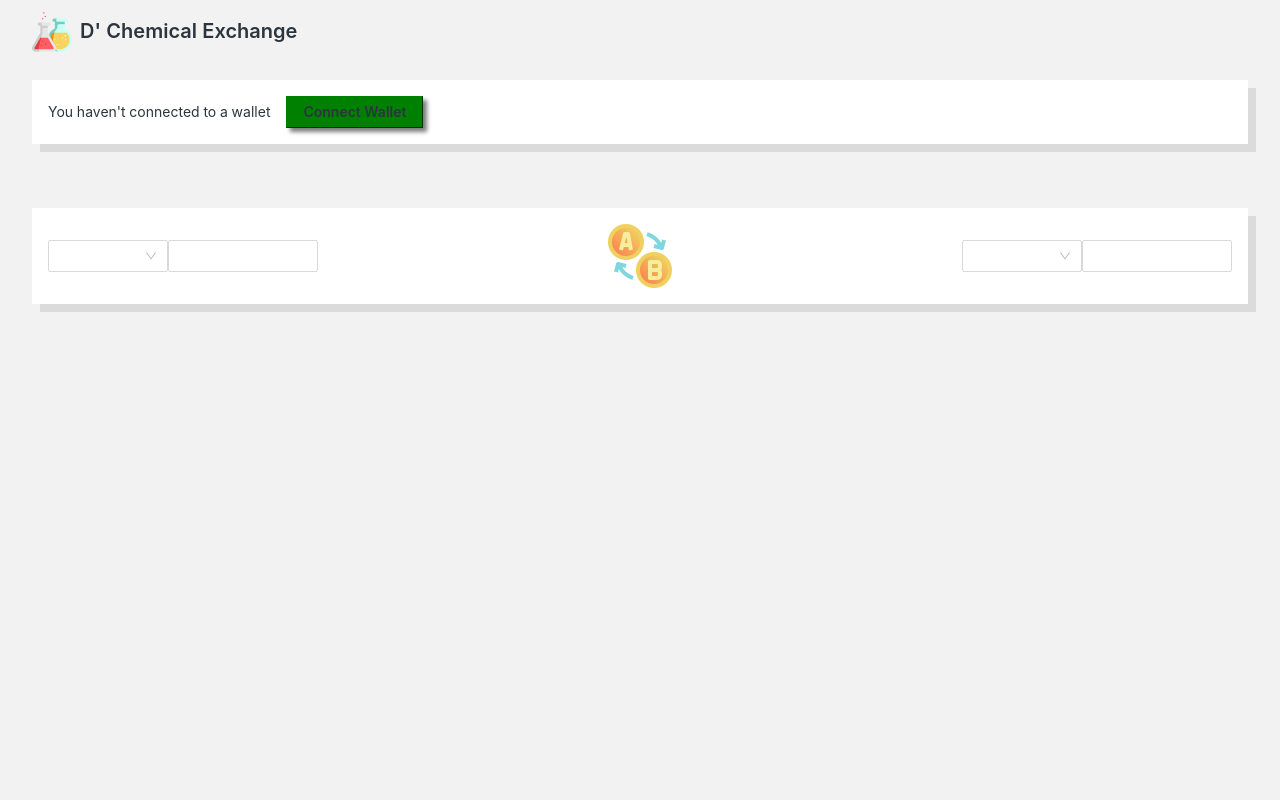
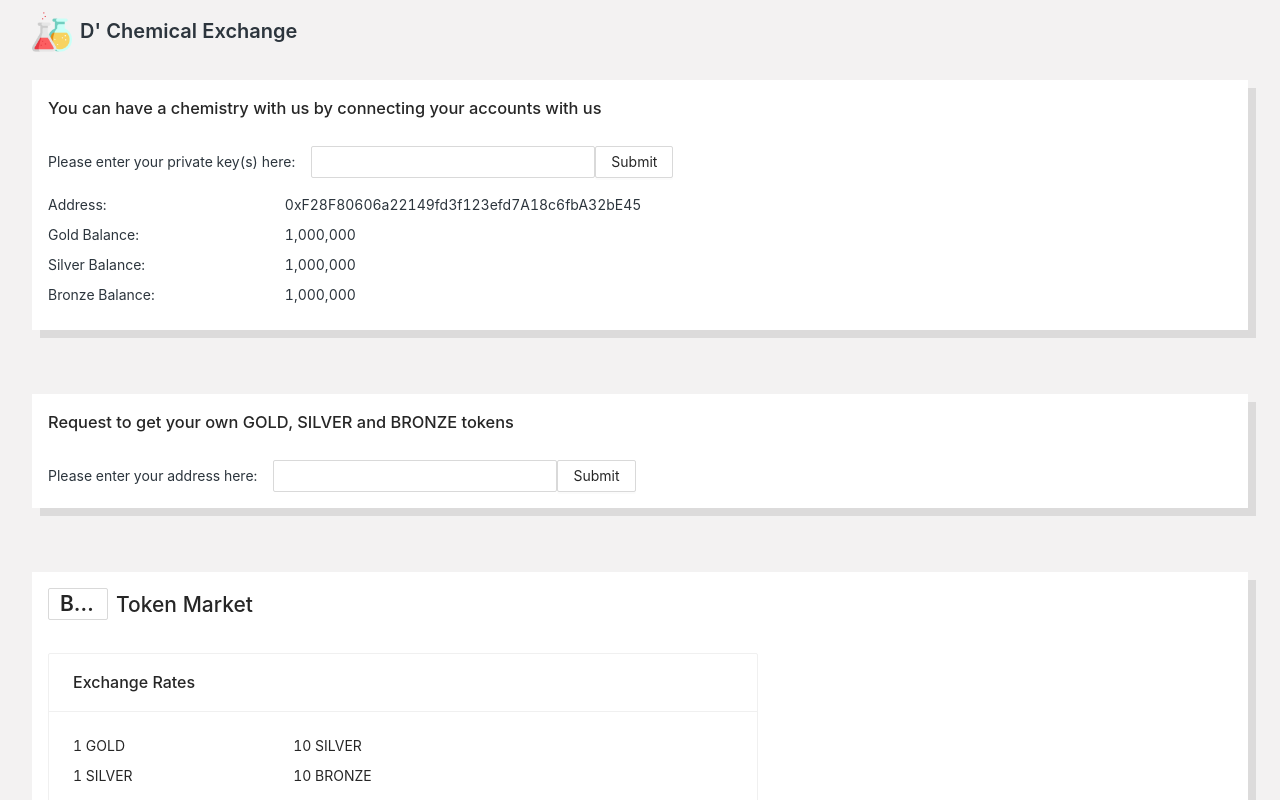
Before and after one commit to justinaquak/decentralized-exchange, a React (Create React App) app in the folder frontend/: page / in a window 1280 px wide. Built offline with nearby package versions, Linux system fonts and the light colour scheme.

Commit message:
Added rough structure of FE

```diff
--- /dev/null
+++ b/frontend/src/components/LabelAndField.js
@@ -0,0 +1,26 @@
+import { Row, Col, Space } from 'antd';
+import React from 'react'
+import './styles.css'
+
+function LabelAndField({label, field}) {
+  return (
+    <Row>
+      <Col span={8}>
+        <Space direction='vertical' size={8}>
+          {label.map((item, index) => {
+            return <span key={index}>{item}</span>
+          })}
+        </Space>
+      </Col>
+      <Col span={12}>
+        <Space direction='vertical' size={8}>
+          {field.map((item, index) => {
+            return <span key={index}>{item}</span>
+          })}
+        </Space>
+      </Col>
+    </Row>
+  );
+}
+
+export default LabelAndField;
--- a/frontend/src/components/styles.css
+++ b/frontend/src/components/styles.css
@@ -7,6 +7,7 @@
   box-shadow: 8px 8px #dcdbdb;
   color: #2c353d;
   padding: 16px;
+  position: relative;
 }
 
 .navbar-icon {
--- a/frontend/src/index.css
+++ b/frontend/src/index.css
@@ -34,3 +34,7 @@ button {
   height: 32px;
   width: 120px;
 }
+
+h2 {
+  margin-bottom: 0 !important;
+}
--- a/frontend/src/pages/Home.js
+++ b/frontend/src/pages/Home.js
@@ -1,10 +1,16 @@
-import React from 'react'
-import { Select, Input } from 'antd';
+import React, { useState } from 'react'
+import { Select, Input, Tooltip, Button, Space, Card, InputNumber, message } from 'antd';
 import 'antd/dist/antd.min.css';
 
 import NavBar from '../components/NavBar';
-import Card from '../components/Card';
+import CustomCard from '../components/Card';
 import './styles.css';
+import LabelAndField from '../components/LabelAndField';
+
+const marketOption = [
+  {value: 'buy', label: 'Buy'},
+  {value: 'sell', label: 'Sell'},
+]
 
 const option = [
   {value: 'GOLD', label: 'GOLD'},
@@ -12,28 +18,193 @@ const option = [
   {value: 'BRONZE', label: 'BRONZE'},
 ]
 
+const accountLabel = ['Address:', 'Gold Balance:', 'Silver Balance:', 'Bronze Balance:']
+const accountInfo = ['0xF28F80606a22149fd3f123efd7A18c6fbA32bE45', '1,000,000', '1,000,000', '1,000,000']
+
+const exchangeRate = ['1 GOLD', '1 SILVER', '100 BRONZE']
+const exchangeRateValue = ['10 SILVER', '10 BRONZE', '1 GOLD']
+
 function Home() {
+  const [privateKeys, setPrivateKeys] = useState('');
+
+  const checkBuyExchange = (C1, C2, V1, setV2, setE) => {
+    if ((C1 === 'GOLD' && C2 === 'SILVER') || (C1 === 'SILVER' && C2 === 'BRONZE')) {
+      setV2(V1 * 10)
+      setE(false)
+    }
+    if (C1 === 'GOLD' && C2 === 'BRONZE') {
+      setV2(V1 * 100)
+      setE(false)
+    }
+    if ((C1 === 'SILVER' && C2 === 'GOLD') || (C1 === 'BRONZE' && C2 === 'SILVER')) {
+      if (V1 >= 10 && V1 % 10 === 0) {setV2(V1 / 10); setE(false)}
+      else setE(true)
+    }
+    if (C1 === 'BRONZE' && C2 === 'GOLD') {
+      if (V1 >= 100 && V1 % 100 === 0) {setV2(V1 / 100); setE(false)}
+      else setE(true)
+    }
+  }
 
   function ConnectToMetaWallet() {
     return (
-      <div className="home-connect-meta-wallet">
-        <span>You haven't connected to a wallet</span>
-        <button style={{marginLeft: '16px'}}>Connect Wallet</button>
+      <div className="home-connect-meta-wallet-daddy">
+        <h3>You can have a chemistry with us by connecting your accounts with us</h3>
+        <div className="home-connect-meta-wallet">
+          <span>Please enter your private key(s) here:</span>
+          <Tooltip trigger={['hover']} title={"Seperate your private key(s) if any with , eg. 0xac0974bec3... , 0x59c6995e99..."} placement="bottomLeft">
+            <Input
+              style={{marginLeft: '16px', width: '40%'}}
+              allowClear
+              onChange={(e) => setPrivateKeys(e.target.value)}
+              onPressEnter={(e) => console.log(e.target.value)}
+            />
+          </Tooltip>
+          <Button onClick={() => console.log(privateKeys)}>Submit</Button>
+        </div>
+        <Space direction="vertical" size={8} style={{width: '60%', height: '120px', overflow: 'auto'}}>
+          <LabelAndField label={accountLabel} field={accountInfo} />
+        </Space>
+      </div>
+    )
+  }
+
+  function Faucet() {
+    return (
+      <div className="home-connect-meta-wallet-daddy">
+        <h3>Request to get your own GOLD, SILVER and BRONZE tokens</h3>
+        <div className="home-connect-meta-wallet">
+          <span>Please enter your address here:</span>
+          <Tooltip trigger={['hover']} title={"Seperate your private key(s) if any with , eg. 0xac0974bec3... , 0x59c6995e99..."} placement="bottomLeft">
+            <Input
+              style={{marginLeft: '16px', width: '40%'}}
+              allowClear
+              onChange={(e) => setPrivateKeys(e.target.value)}
+              onPressEnter={(e) => console.log(e.target.value)}
+            />
+          </Tooltip>
+          <Button onClick={() => console.log(privateKeys)}>Submit</Button>
+        </div>
       </div>
     )
   }
 
   function SwapTokens() {
+    const [currency1, setCurrency1] = useState('GOLD');
+    const [currency2, setCurrency2] = useState('');
+    const [error, setError] = useState(false);
+    const [tabulate, setTabulate] = useState(0);
+    const [volume, setVolume] = useState(0);
+
     return (
-      <div className="home-swap-token">
-        <div>
-          <Select className='select' options={option}/>
-          <Input className='input' />
+      <div className='home-swap-token-daddy'>
+        <div className="home-swap-token" style={{justifyContent: 'flex-start', marginBottom: '32px'}}>
+          <Select
+            className='select swap'
+            style={{marginRight: '8px', width: '60px'}}
+            defaultValue="Buy"
+            options={marketOption}
+            suffixIcon={false}
+          />
+          <h2>Token Market</h2>
         </div>
-        <img alt="swap-coins" src="./swap.png" style={{height: '64px'}}/>
-        <div>
-          <Select className='select' options={option}/>
-          <Input className='input' />
+        <div className="home-swap-token" style={{justifyContent: 'flex-start', marginBottom: '32px'}}>
+          <Card title="Exchange Rates" style={{width: '60%'}}>
+            <LabelAndField label={exchangeRate} field={exchangeRateValue} />
+          </Card>
+        </div>
+        <div className="home-swap-token" style={{marginBottom: '16px'}}>
+          <div>
+            <Select
+              className='select'
+              options={option}
+              value={currency1}
+              status={error ? "error": ""}
+              onChange={(value) => {
+                setCurrency1(value)
+                if (value === currency2) {
+                  setError(true)
+                  message.error("Cannot exchange same currencies!")
+                } else {
+                  setError(false)
+                  checkBuyExchange(value, currency2, volume, setTabulate, setError)
+                }
+              }}
+            />
+            <InputNumber
+              className='input'
+              value={volume}
+              status={error ? "error": ""}
+              onChange={(value) => {
+                setVolume(value)
+                checkBuyExchange(currency1, currency2, value, setTabulate, setError)
+              }}
+            />
+          </div>
+          <img alt="swap-coins" src="./swap.png" style={{height: '64px'}}/>
+          <div>
+            <Select
+              className='select'
+              options={option}
+              status={error ? "error": ""}
+              value={currency2}
+              onChange={(value) => {
+                setCurrency2(value)
+                if (value === currency1) {
+                  setError(true)
+                  message.error("Cannot exchange same currencies!")
+                } else {
+                  setError(false)
+                  checkBuyExchange(currency1, value, volume, setTabulate, setError)
+                }
+              }}
+            />
+            <Input disabled className='input' value={tabulate} />
+          </div>
+        </div>
+        <Space direction="vertical" size={4}>
+          <span>Due to the exchange rates:</span>
+          <span>1. Minimum of 10 Silver is required to buy/sell 1 Gold eg. 10 Silver to 1 Gold</span>
+          <span>2. Silver must be in multiples of 10 to buy/sell Gold eg. 30 Silver to 3 Gold, 60 Silver to 6 Gold</span>
+          <span>3. Minimum of 10 Bronze is required to buy/sell 1 Silver eg. 10 Bronze to 1 Silver</span>
+          <span>4. Bronze must be in multiples of 10 to buy/sell Silver eg. 30 Bronze to 3 Silver, 60 Bronze to 6 Silver</span>
+          <span>5. Minimum of 100 Bronze is required to buy/sell 1 Gold eg. 100 Bronze to 1 Gold</span>
+          <span>6. Bronze must be in multiples of 100 to buy/sell Gold eg. 300 Bronze to 3 Gold, 600 Bronze to 6 Gold</span>
+        </Space>
+      </div>
+    )
+  }
+
+  function SwapLimitTokens() {
+    return (
+      <div className='home-swap-token-daddy'>
+        <div className="home-swap-token" style={{justifyContent: 'flex-start', marginBottom: '32px'}}>
+          <Select
+            className='select swap'
+            style={{marginRight: '8px', width: '60px'}}
+            defaultValue="Buy"
+            options={marketOption}
+            suffixIcon={false}
+          />
+          <h2>Token Limit Market</h2>
+        </div>
+        <div className="home-swap-token" style={{justifyContent: 'flex-start', marginBottom: '32px'}}>
+          <Card title="Exchange Rates" style={{width: '60%'}}>
+            <LabelAndField label={[]} field={[]} />
+          </Card>
+        </div>
+        <div className="home-swap-token" style={{marginBottom: '16px'}}>
+          <div>
+            <Select className='select' defaultValue="GOLD" options={option}/>
+            <Input className='input' onChange={(e) => console.log(e.target.value)} addonBefore="$"/>
+            <Input className='input' onChange={(e) => console.log(e.target.value)} addonAfter="AMT"/>
+          </div>
+          <img alt="swap-coins" src="./swap.png" style={{height: '64px'}}/>
+          <div style={{width: '420px', justifyContent: 'center', display: 'flex'}}>
+            <Select className='select' options={option}/>
+            {/* <Input className='input' addonBefore="$"/>
+            <Input className='input' onChange={(e) => console.log(e.target.value)} addonAfter="AMT"/> */}
+          </div>
         </div>
       </div>
     )
@@ -43,8 +214,10 @@ function Home() {
     <div className="home-big-daddy">
       <NavBar />
       <div className="home-content-daddy">
-        <Card content={ConnectToMetaWallet()} />
-        <Card content={SwapTokens()} />
+        <CustomCard content={ConnectToMetaWallet()} />
+        <CustomCard content={Faucet()} />
+        <CustomCard content={SwapTokens()} />
+        <CustomCard content={SwapLimitTokens()} />
       </div>
     </div>
   );
--- a/frontend/src/pages/styles.css
+++ b/frontend/src/pages/styles.css
@@ -5,11 +5,20 @@
   min-width: 320px;
 }
 
+.home-connect-meta-wallet-daddy {
+  display: flex;
+  justify-content: flex-start;
+  align-items: flex-start;
+  flex-direction: column;
+  gap: 16px;
+}
+
 .home-connect-meta-wallet {
   display: flex;
   justify-content: flex-start;
   align-items: center;
   flex-direction: row;
+  width: 60%
 }
 
 .home-content-daddy {
@@ -23,9 +32,20 @@
   gap: 64px;
 }
 
+.home-swap-token-daddy {
+  display: flex;
+  flex-direction: column;
+}
+
 .home-swap-token {
   display: flex;
   justify-content: space-between;
   align-items: center;
   flex-direction: row;
 }
+
+.swap .ant-select-selector .ant-select-selection-item {
+  font-weight: 600;
+  font-size: 1.5em;
+  padding-right: 0;
+}
```
